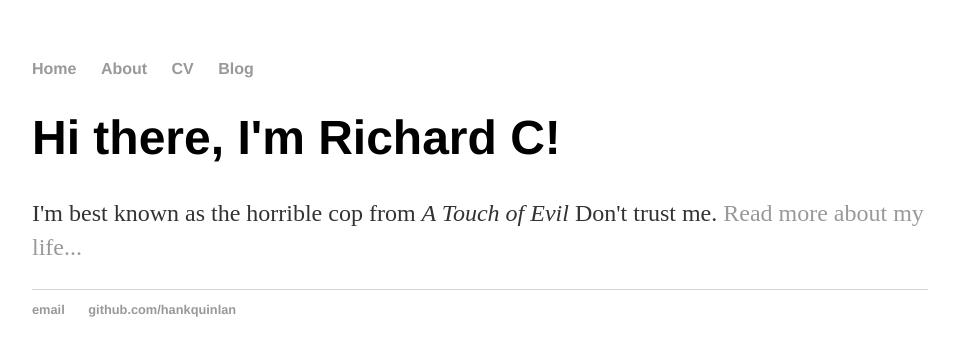
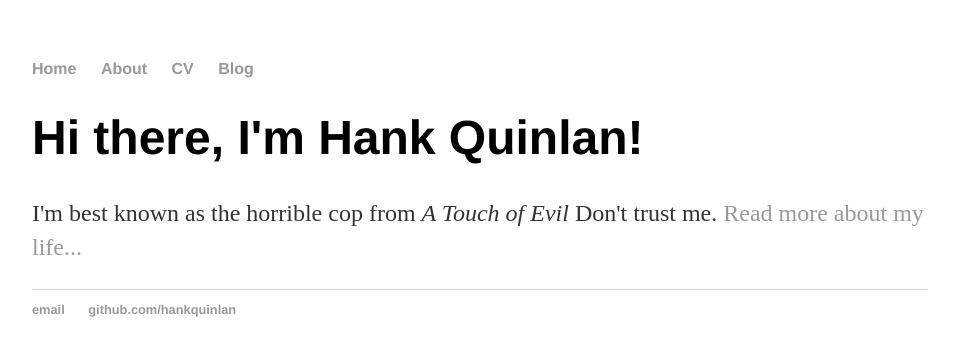
Before and after one commit to riku168/riku168.github.io, a Jekyll site: the page built from index.html, in a window 1280 px wide. Shown: the top 356 px of the page, without its empty margins (160-1115 px from the left). Built offline with Jekyll 4.4.1, drawn with Linux system fonts in a browser that asks for light colours.

Commit message:
Update index.html
Update for Jekyll

```diff
--- a/index.html
+++ b/index.html
@@ -1,30 +1,8 @@
-<!DOCTYPE html>
-<html>
-	<head>
-		<title>Richard C, Horrible Timewaster</title>
-		<!-- link to main stylesheet -->
-		<link rel="stylesheet" type="text/css" href="/css/main.css">
-	</head>
-	<body>
-		<nav>
-    		<ul>
-        		<li><a href="/">Home</a></li>
-	        	<li><a href="/about">About</a></li>
-        		<li><a href="/cv">CV</a></li>
-        		<li><a href="/blog">Blog</a></li>
-    		</ul>
-		</nav>
-		<div class="container">
-    		<div class="blurb">
-        		<h1>Hi there, I'm Richard C!</h1>
-				<p>I'm best known as the horrible cop from <em>A Touch of Evil</em> Don't trust me. <a href="/about">Read more about my life...</a></p>
-    		</div><!-- /.blurb -->
-		</div><!-- /.container -->
-		<footer>
-    		<ul>
-        		<li><a href="mailto:hankquinlanhub@gmail.com">email</a></li>
-        		<li><a href="https://github.com/hankquinlan">github.com/hankquinlan</a></li>
-			</ul>
-		</footer>
-	</body>
-</html>
+---
+layout: default
+title: Hank Quinlan, Horrible Cop
+---
+<div class="blurb">
+	<h1>Hi there, I'm Hank Quinlan!</h1>
+	<p>I'm best known as the horrible cop from <em>A Touch of Evil</em> Don't trust me. <a href="/about">Read more about my life...</a></p>
+</div><!-- /.blurb -->
```
